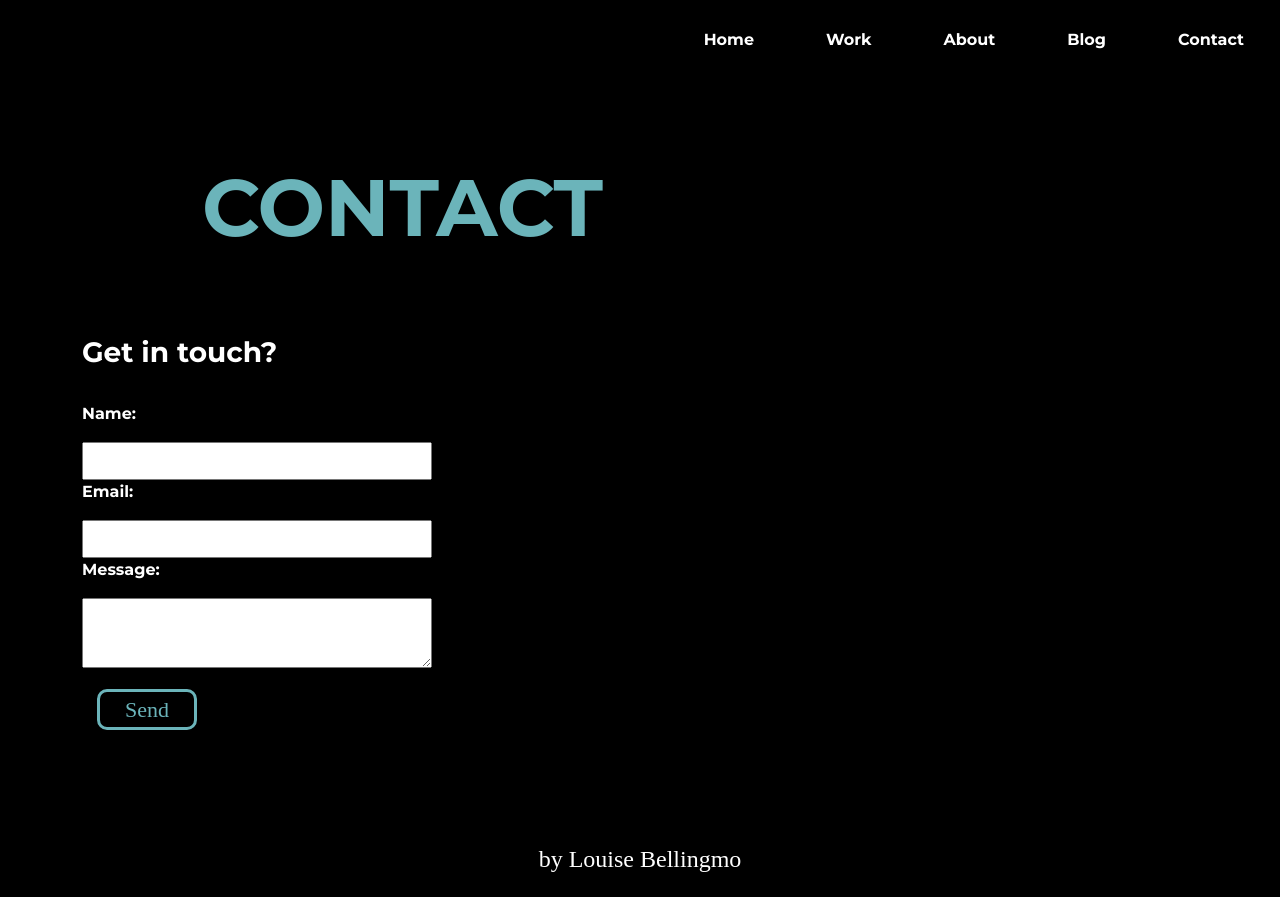
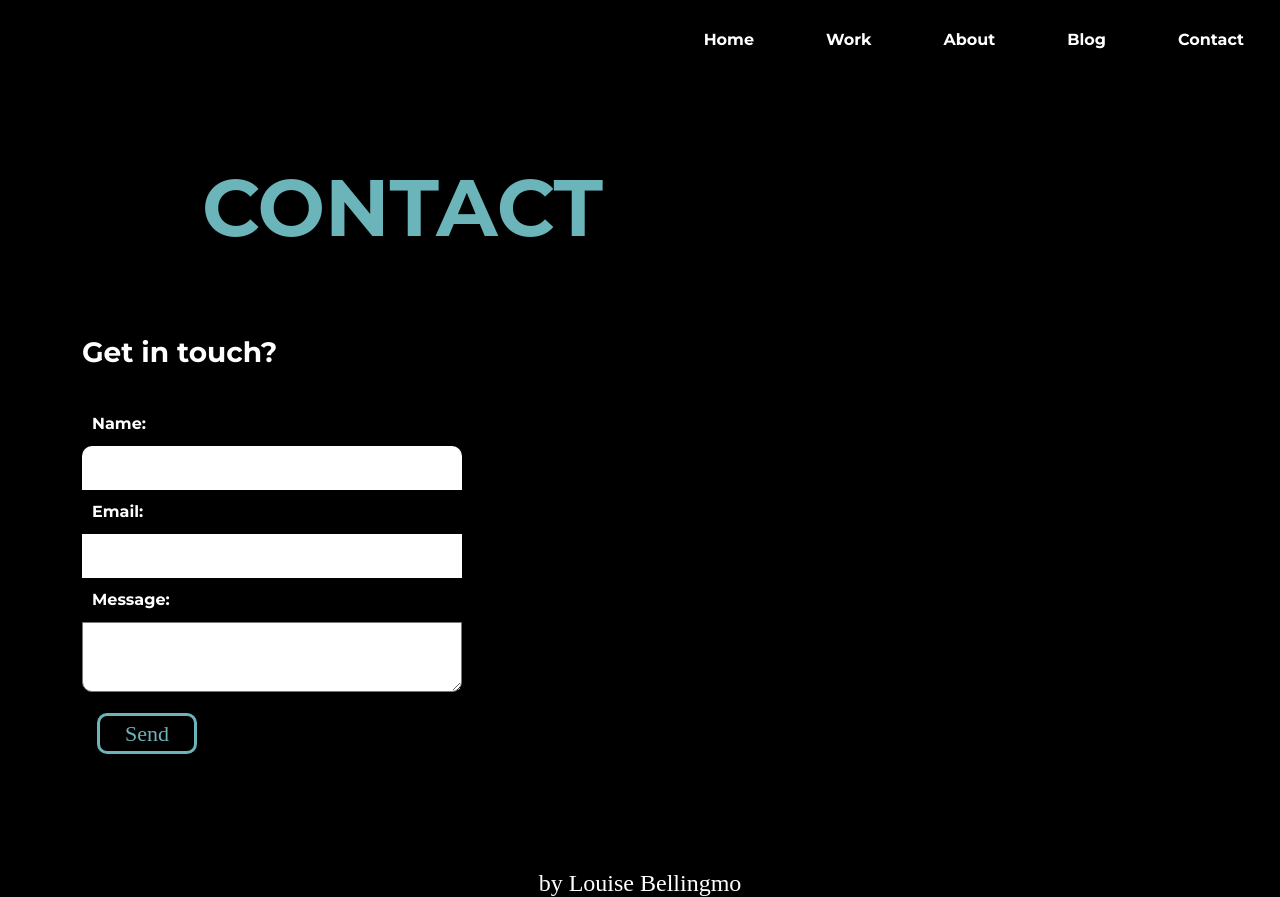
Before and after one commit to lonsoien/urban-portfolio, a React (Create React App) app in the folder urban-portfolio/: page /contact in a window 1280 px wide. Before the commit the page ends 873 px from the top, so only its background shows below. Built offline with nearby package versions, Linux system fonts and the light colour scheme; a web font is replaced by a local one.

Commit message:
form styling

```diff
--- a/urban-portfolio/src/components/FormContact.js
+++ b/urban-portfolio/src/components/FormContact.js
@@ -25,15 +25,15 @@ function FormContact() {
 		<form onSubmit={handleSubmit(onSubmit)}>
 			<h3>Get in touch?</h3>
 			<br></br>
-			<p>Name:</p>
-			<input {...register("name")} />
+			<p className="note-text">Name:</p>
+			<input className="input" {...register("name")} />
 			{errors.firstname && <span>{errors.firstname.message}</span>}
-			<p>Email:</p>
+			<p className="note-text">Email:</p>
 			<input {...register("email")} />
 			{errors.email && <span>{errors.email.message}</span>}
 			<br></br>
 			{errors.subject && <span>{errors.subject.message}</span>}
-			<p>Message:</p>
+			<p className="note-text">Message:</p>
 			<textarea {...register("message")} />
 			{errors.message && <span>{errors.message.message}</span>}
 
--- a/urban-portfolio/src/sass/partials/_form.scss
+++ b/urban-portfolio/src/sass/partials/_form.scss
@@ -3,13 +3,23 @@ form {
 }
 
 textarea {
-    width: 350px;
+    width: 380px;
     padding: 10px;
+    border-radius: 0px 0px 10px 10px;
 }
 
 input {
-    width: 350px;
-    padding: 5px;
+    width: 380px;
+    padding: 10px;
+    border-style: none;
+}
+
+.input {
+    border-radius: 10px 10px 0px 0px;
+}
+
+p.note-text {
+    margin: 10px;
 }
 
 button {
```
